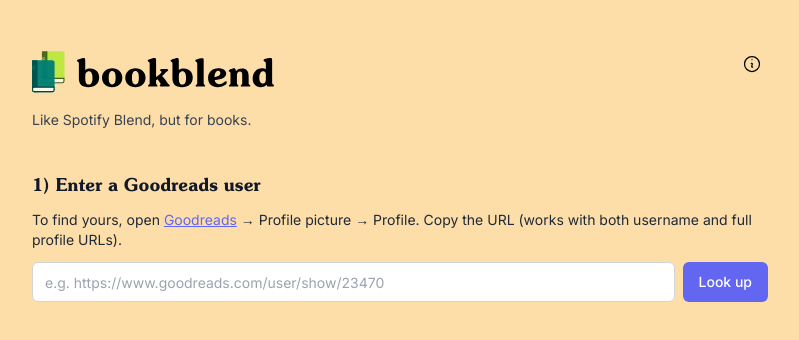
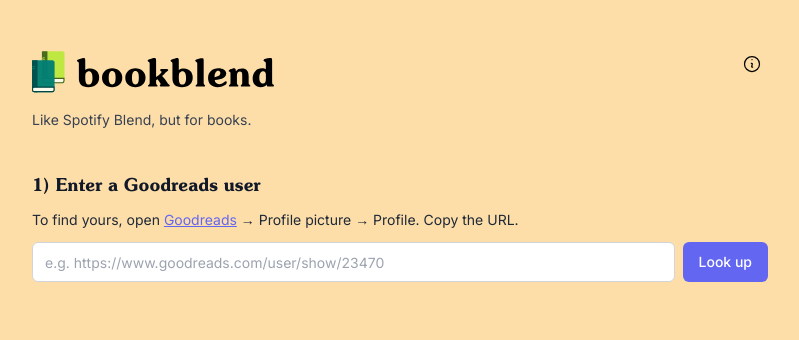
Before and after one commit to benfwalla/book-blend, a Next.js app: page / in a window 1280 px wide. Shown: the top 340 px of the page, without its empty margins (240-1039 px from the left). Built offline with nearby package versions, Linux system fonts and the light colour scheme.

Commit message:
docs: simplify Goodreads profile URL instructions

```diff
--- a/app/page.tsx
+++ b/app/page.tsx
@@ -288,7 +288,7 @@
         <p className="text-sm text-gray-700">
           To find yours, open {" "}
           <a href="https://www.goodreads.com/" target="_blank" rel="noreferrer" className="text-[#6366f1] underline">Goodreads</a>
-          {" →  "}Profile picture{" → "}Profile. Copy the URL (works with both username and full profile URLs).
+          {" →  "}Profile picture{" → "}Profile. Copy the URL.
         </p>
         <div className="flex gap-2 items-end">
           {/* Helper to sanitize Goodreads app share text on paste */}
```
